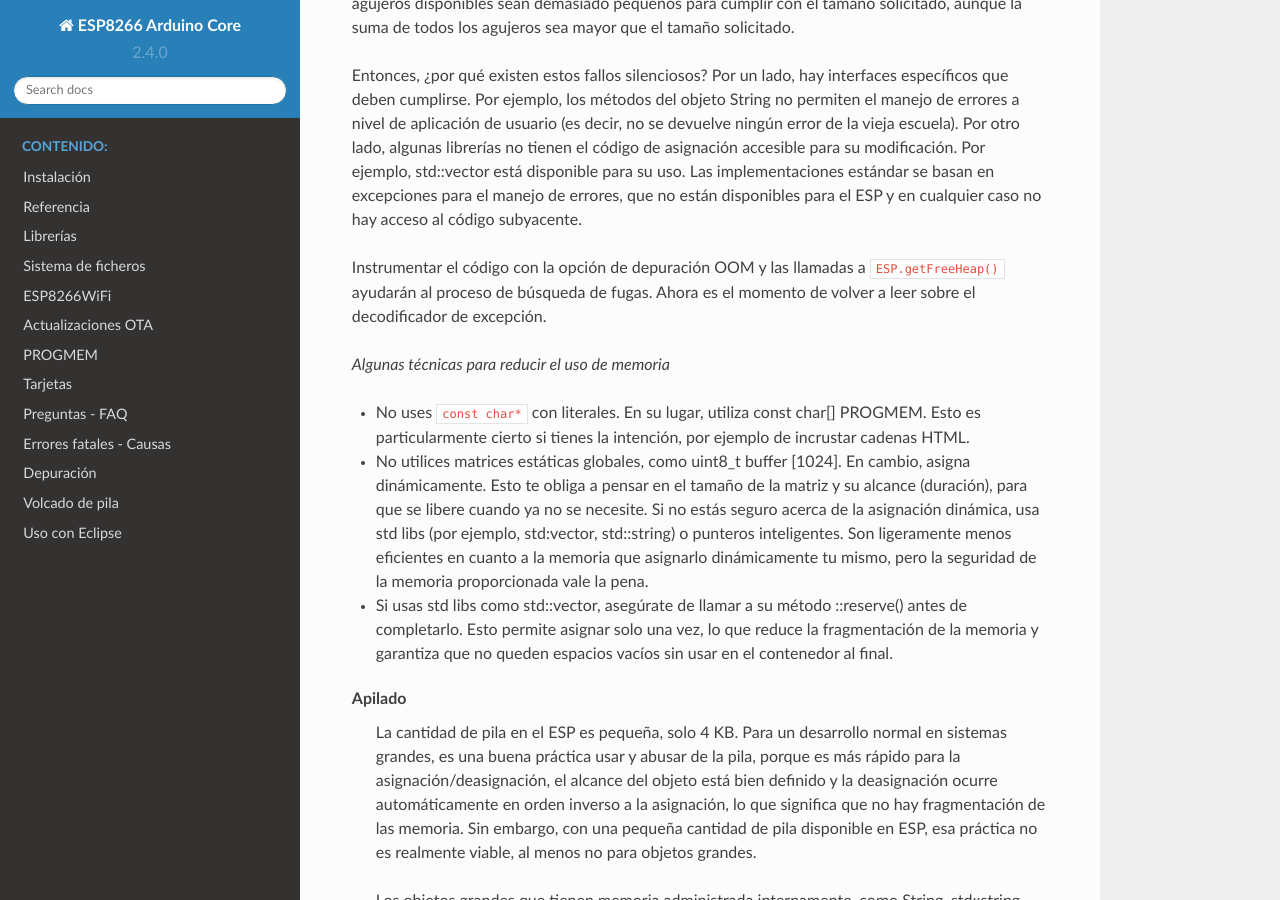
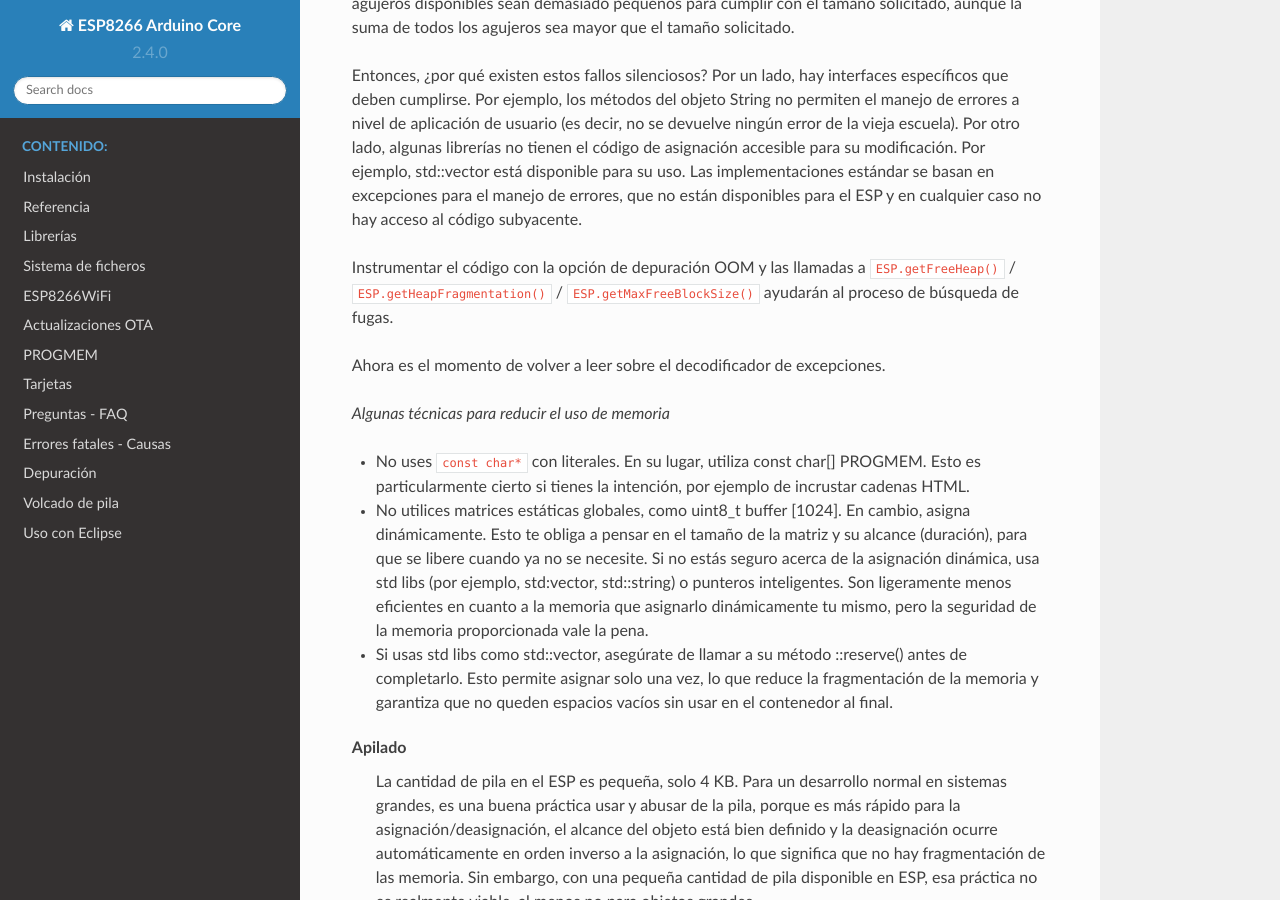
Before and after one commit to lrmoreno007/ESP8266-Arduino-Spanish, a Sphinx documentation site: the page built from doc/faq/a02-my-esp-crashes.rst, in a window 1280 px wide and 900 px high, scrolled down 7579 px. Built offline with Sphinx 7.4.7 and the Read the Docs theme 2.0.0, drawn with Linux system fonts in a browser that asks for light colours.

Commit message:
metric for heap fragmentation (#5090)

```diff
--- a/doc/faq/a02-my-esp-crashes.rst
+++ b/doc/faq/a02-my-esp-crashes.rst
@@ -171,7 +171,9 @@ Además, al realizar muchas concatenaciones de cadenas en secuencia, por ejemplo
 
 Entonces, ¿por qué existen estos fallos silenciosos? Por un lado, hay interfaces específicos que deben cumplirse. Por ejemplo, los métodos del objeto String no permiten el manejo de errores a nivel de aplicación de usuario (es decir, no se devuelve ningún error de la vieja escuela). Por otro lado, algunas librerías no tienen el código de asignación accesible para su modificación. Por ejemplo, std::vector está disponible para su uso. Las implementaciones estándar se basan en excepciones para el manejo de errores, que no están disponibles para el ESP y en cualquier caso no hay acceso al código subyacente.
 
-Instrumentar el código con la opción de depuración OOM y las llamadas a ``ESP.getFreeHeap()`` ayudarán al proceso de búsqueda de fugas. Ahora es el momento de volver a leer sobre el `decodificador de excepción <# exception-decoder>`__.
+Instrumentar el código con la opción de depuración OOM y las llamadas a ``ESP.getFreeHeap()`` / ``ESP.getHeapFragmentation()`` / ``ESP.getMaxFreeBlockSize()`` ayudarán al proceso de búsqueda de fugas.
+
+Ahora es el momento de volver a leer sobre el `decodificador de excepciones <# exception-decoder>`__.
 
 *Algunas técnicas para reducir el uso de memoria*
 
```
